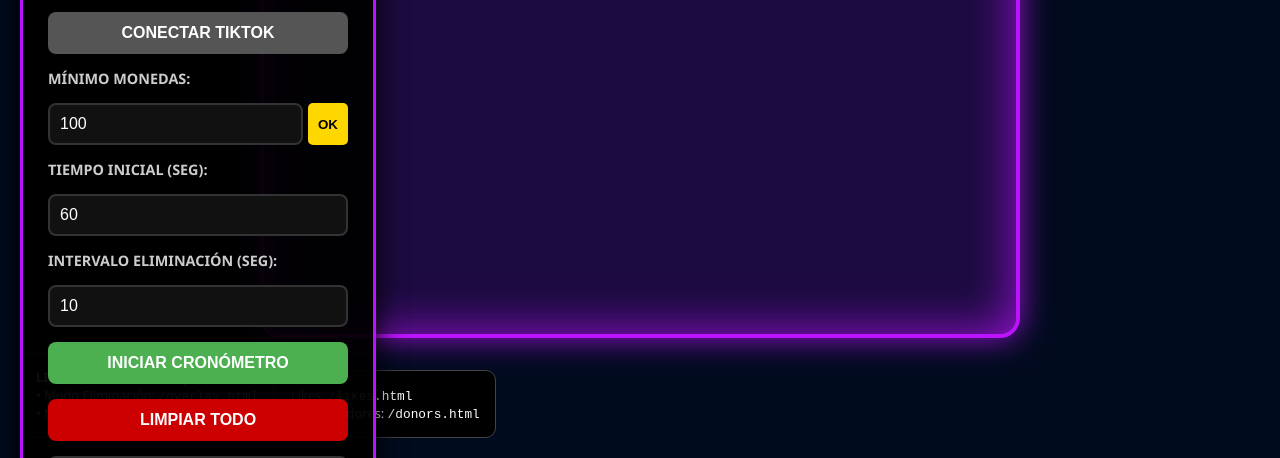
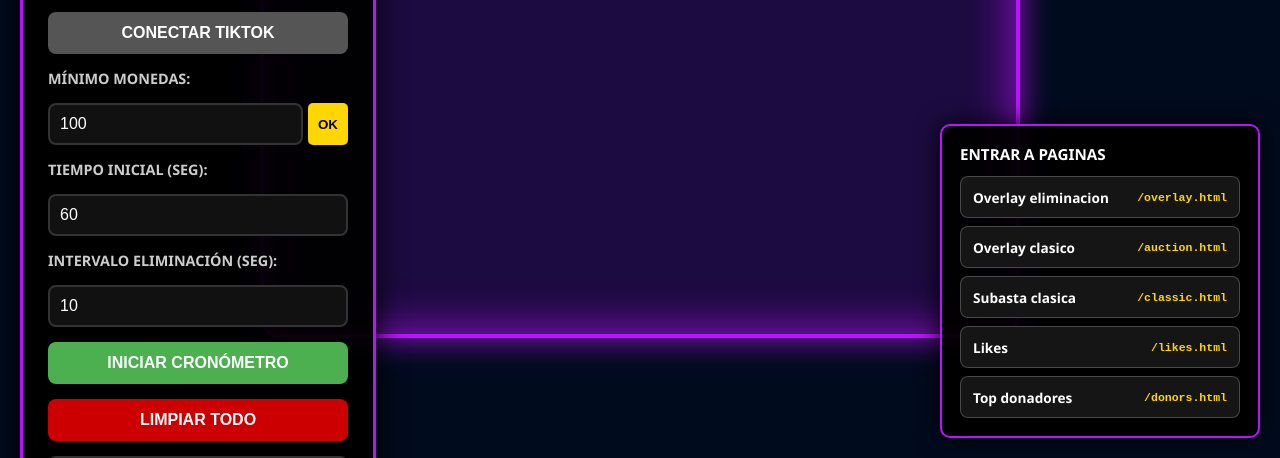
Before and after one commit to CARAN22/subastas, a website: page public/index.html in a window 1280 px wide. Shown: the part 342-800 px from the top of the page. Drawn offline with nearby package versions, Linux system fonts and the light colour scheme; no server answers.

Commit message:
Add overlay navigation buttons

```diff
--- a/public/index.html
+++ b/public/index.html
@@ -84,23 +84,50 @@
         #links-panel {
             position: fixed;
             bottom: 20px;
-            left: 20px;
-            background: #000;
-            padding: 15px;
-            border: 1px solid #444;
+            right: 20px;
+            background: rgba(0, 0, 0, 0.95);
+            padding: 18px;
+            border: 2px solid var(--neon-color);
             border-radius: 10px;
-            font-size: 0.8rem;
+            width: 280px;
+            box-shadow: 0 0 24px rgba(0,0,0,0.9);
         }
 
-        #extra-links-panel {
-            position: fixed;
-            bottom: 20px;
-            left: 275px;
-            background: #000;
-            padding: 15px;
-            border: 1px solid #444;
-            border-radius: 10px;
-            font-size: 0.8rem;
+        #links-panel h3 {
+            margin: 0 0 12px;
+            font-size: 0.95rem;
+            text-transform: uppercase;
+        }
+
+        .page-link {
+            display: flex;
+            align-items: center;
+            justify-content: space-between;
+            gap: 10px;
+            width: 100%;
+            min-height: 42px;
+            margin-top: 8px;
+            padding: 10px 12px;
+            box-sizing: border-box;
+            border-radius: 8px;
+            border: 1px solid rgba(255,255,255,0.22);
+            background: #151515;
+            color: #fff;
+            text-decoration: none;
+            font-size: 0.85rem;
+            font-weight: 800;
+        }
+
+        .page-link:hover {
+            border-color: var(--neon-color);
+            box-shadow: 0 0 14px var(--neon-glow);
+        }
+
+        .page-link code {
+            color: var(--coin-gold);
+            font-size: 0.72rem;
+            font-weight: 700;
+            white-space: nowrap;
         }
     </style>
 </head>
@@ -167,21 +194,33 @@
         <div id="participants-container"></div>
     </div>
 
-        <div id="links-panel">
-            <b>LINKS PARA OBS (Transparente):</b><br>
-            • Modo Eliminación: <code id="obs-link">/overlay.html</code><br>
-            • Modo Clásico: <code id="obs-link-classic">/auction.html</code>
-        </div>
-
-            <div id="extra-links-panel">
-                â€¢ Likes: <code>/likes.html</code><br>
-                â€¢ Top donadores: <code>/donors.html</code>
-            </div>
+    <nav id="links-panel" aria-label="Paginas y overlays">
+        <h3>Entrar a paginas</h3>
+        <a class="page-link" href="/overlay.html" target="_blank" rel="noopener">
+            <span>Overlay eliminacion</span>
+            <code>/overlay.html</code>
+        </a>
+        <a class="page-link" href="/auction.html" target="_blank" rel="noopener">
+            <span>Overlay clasico</span>
+            <code>/auction.html</code>
+        </a>
+        <a class="page-link" href="/classic.html" target="_blank" rel="noopener">
+            <span>Subasta clasica</span>
+            <code>/classic.html</code>
+        </a>
+        <a class="page-link" href="/likes.html" target="_blank" rel="noopener">
+            <span>Likes</span>
+            <code>/likes.html</code>
+        </a>
+        <a class="page-link" href="/donors.html" target="_blank" rel="noopener">
+            <span>Top donadores</span>
+            <code>/donors.html</code>
+        </a>
+    </nav>
 
     <script>
         const socket = io();
         document.getElementById('classic-settings').innerHTML = '<label>SEG. EXTRA POR MONEDA:</label><input type="number" id="extra-time" value="1">';
-        document.getElementById('extra-links-panel').innerHTML = 'Likes: <code>/likes.html</code><br>Top donadores: <code>/donors.html</code>';
         let participants = [];
         let timeLeft = 0;
         let initTimeConfig = 60;
```
